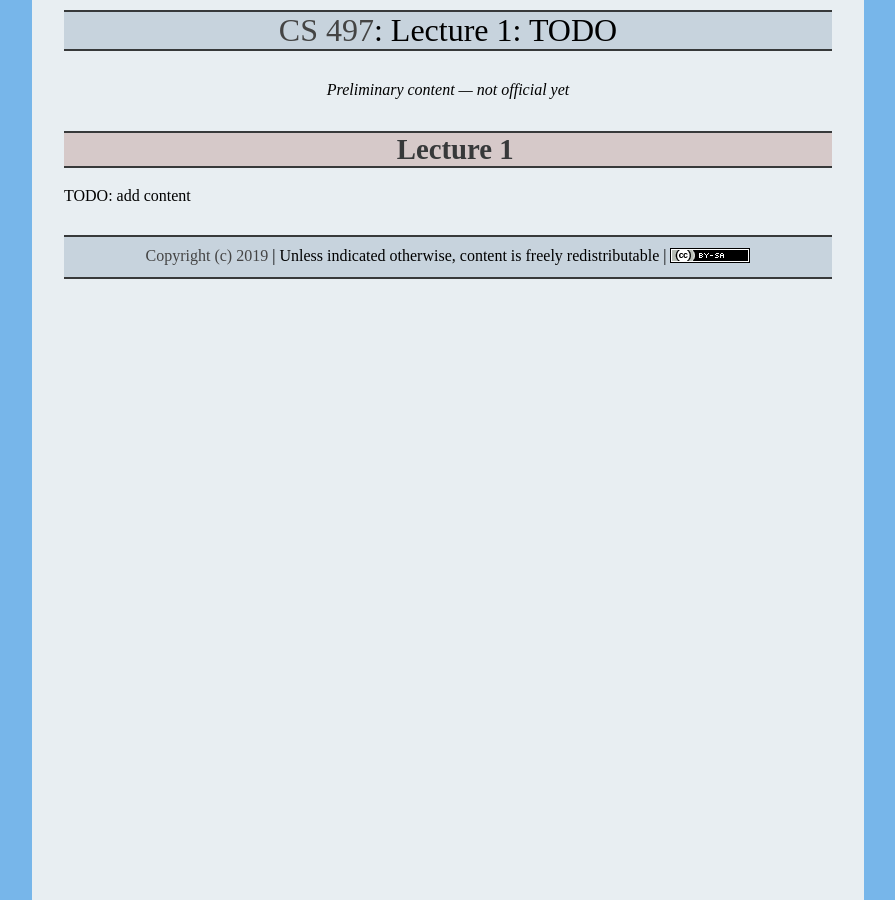
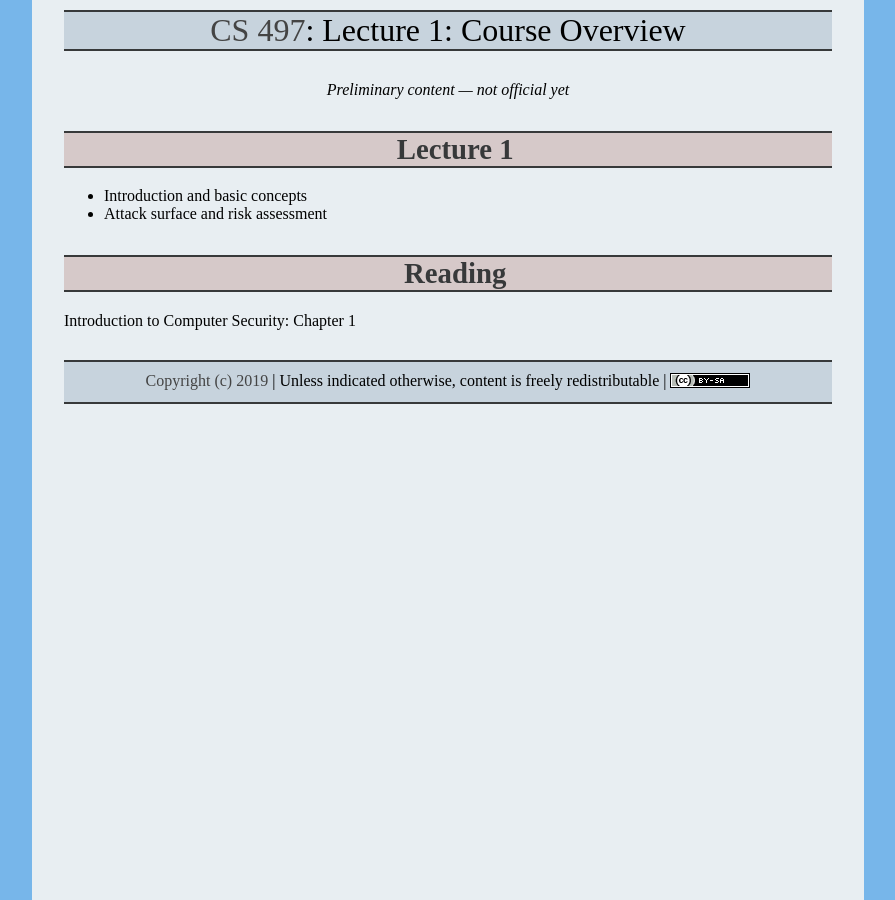
Before and after one commit to ycpcs/cs497-spring2019, a Jekyll site: the page built from lectures/lecture01.md, in a window 1280 px wide. Shown: the whole page, without its empty margins (192-1087 px from the left). Built offline with Jekyll 4.4.1, drawn with Linux system fonts in a browser that asks for light colours.

Commit message:
Update lecture01.md

```diff
--- a/lectures/lecture01.md
+++ b/lectures/lecture01.md
@@ -1,8 +1,13 @@
 ---
 layout: default
-title: "Lecture 1: TODO"
+title: "Lecture 1: Course Overview "
 ---
 
 # Lecture 1
 
-TODO: add content
+- Introduction and basic concepts
+- Attack surface and risk assessment
+
+# Reading
+
+Introduction to Computer Security: Chapter 1
```
